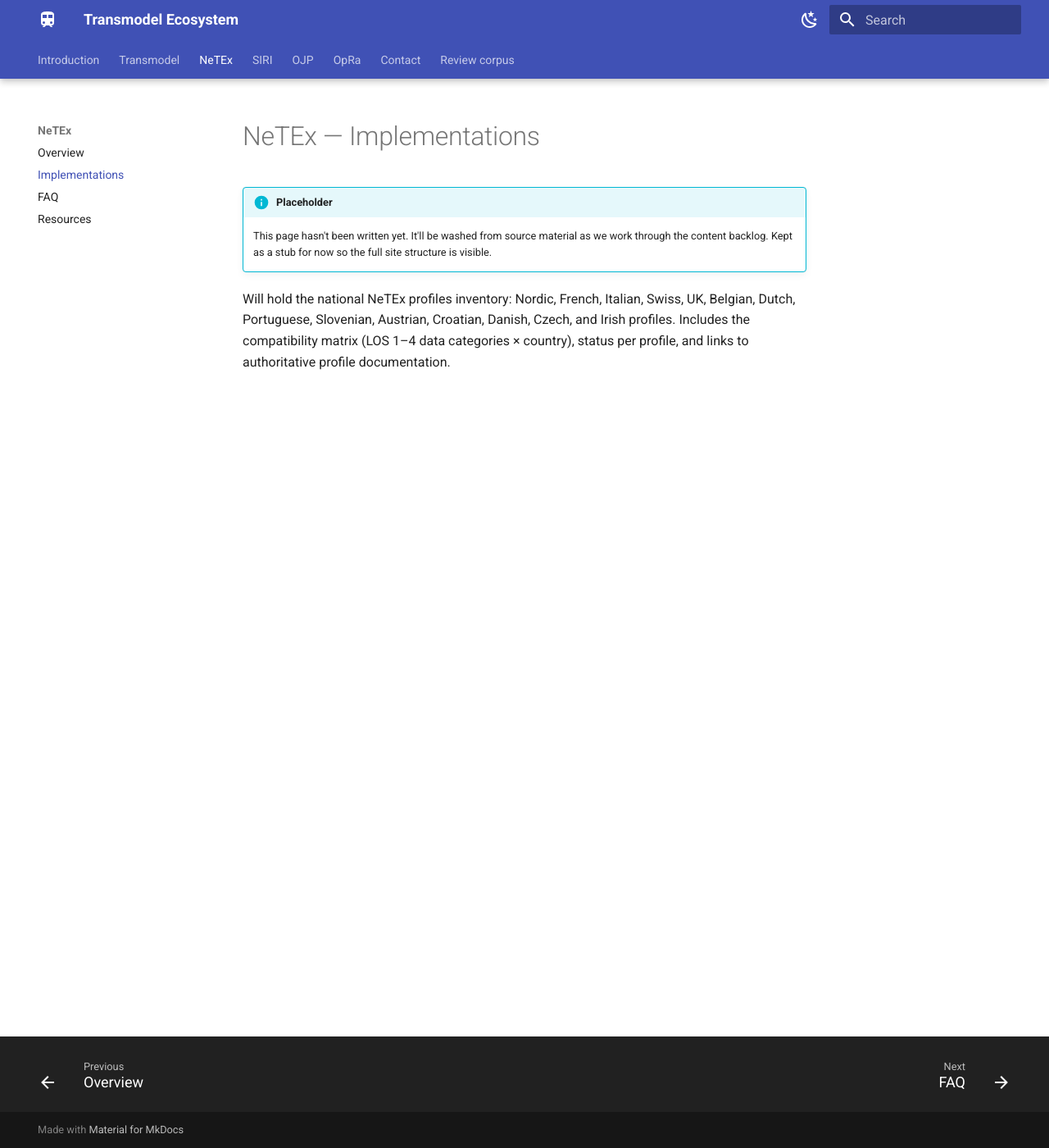
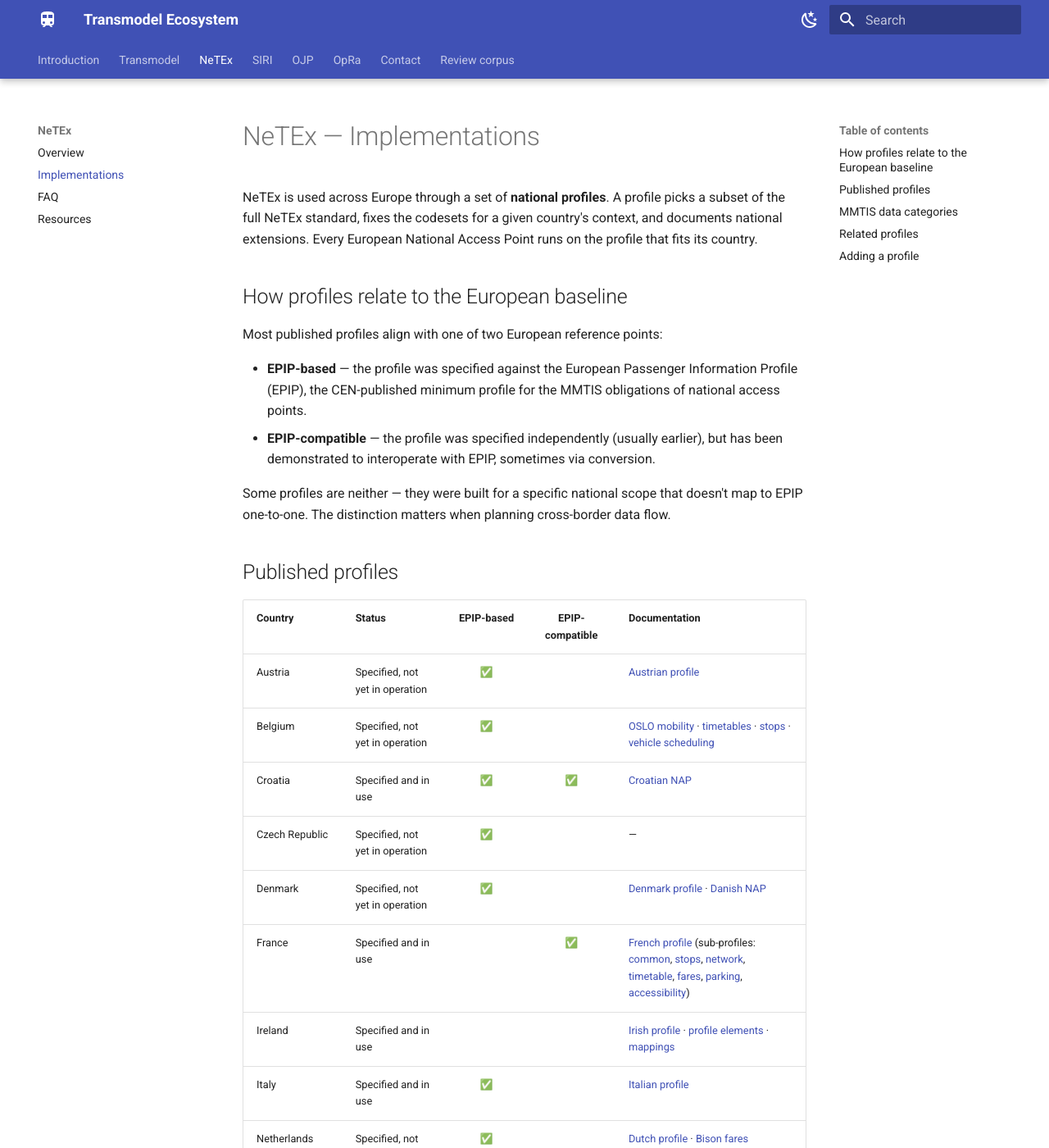
Before and after one commit to BredeD/transmodel-site, an MkDocs documentation site: the page built from docs/standards/netex/implementations.md, in a window 1280 px wide and 1400 px high. Shown: the whole window at 82% size. Built offline with MkDocs 1.6.1 and Material for MkDocs 9.7.7, drawn with Linux system fonts in a browser that asks for light colours; some of the changed text lies outside the part shown.

Commit message:
NeTEx Implementations: wash national profiles inventory from data4pt-wiki

```diff
--- a/docs/standards/netex/implementations.md
+++ b/docs/standards/netex/implementations.md
@@ -1,6 +1,57 @@
 # NeTEx — Implementations
 
-!!! info "Placeholder"
-    This page hasn't been written yet. It'll be washed from source material as we work through the content backlog. Kept as a stub for now so the full site structure is visible.
+NeTEx is used across Europe through a set of **national profiles**. A profile picks a subset of the full NeTEx standard, fixes the codesets for a given country's context, and documents national extensions. Every European National Access Point runs on the profile that fits its country.
 
-Will hold the national NeTEx profiles inventory: Nordic, French, Italian, Swiss, UK, Belgian, Dutch, Portuguese, Slovenian, Austrian, Croatian, Danish, Czech, and Irish profiles. Includes the compatibility matrix (LOS 1–4 data categories × country), status per profile, and links to authoritative profile documentation.
+## How profiles relate to the European baseline
+
+Most published profiles align with one of two European reference points:
+
+- **EPIP-based** — the profile was specified against the European Passenger Information Profile (EPIP), the CEN-published minimum profile for the MMTIS obligations of national access points.
+- **EPIP-compatible** — the profile was specified independently (usually earlier), but has been demonstrated to interoperate with EPIP, sometimes via conversion.
+
+Some profiles are neither — they were built for a specific national scope that doesn't map to EPIP one-to-one. The distinction matters when planning cross-border data flow.
+
+## Published profiles
+
+| Country | Status | EPIP-based | EPIP-compatible | Documentation |
+| --- | --- | :---: | :---: | --- |
+| Austria | Specified, not yet in operation | ✅ |  | [Austrian profile](https://mobilitaetsverbuende.atlassian.net/wiki/spaces/NET/overview) |
+| Belgium | Specified, not yet in operation | ✅ |  | [OSLO mobility](https://github.com/Informatievlaanderen/OSLOthema-mobiliteitDienstregelingEnPlanning) · [timetables](https://purl.eu/doc/applicationprofile/netex-belgium/timetables-ap/) · [stops](https://purl.eu/doc/applicationprofile/netex-belgium/stopplaces-ap/) · [vehicle scheduling](https://purl.eu/doc/applicationprofile/netex-belgium/vehiclescheduling-ap/) |
+| Croatia | Specified and in use | ✅ | ✅ | [Croatian NAP](https://www.promet-info.hr/en) |
+| Czech Republic | Specified, not yet in operation | ✅ |  | — |
+| Denmark | Specified, not yet in operation | ✅ |  | [Denmark profile](https://www.trafikstyrelsen.dk/Media/638013312835439194/Vejledning%20om%20brug%20af%20NeTEx.pdf) · [Danish NAP](https://www.trafikstyrelsen.dk/arbejdsomraader/kollektiv-trafik/statistik-og-data/krav-til-udstilling-af-data-til-rejseplanlaegning) |
+| France | Specified and in use |  | ✅ | [French profile](https://normes.transport.data.gouv.fr/normes/netex/) (sub-profiles: [common](https://normes.transport.data.gouv.fr/normes/netex/elements_communs/), [stops](https://normes.transport.data.gouv.fr/normes/netex/arrets/), [network](https://normes.transport.data.gouv.fr/normes/netex/reseaux/), [timetable](https://normes.transport.data.gouv.fr/normes/netex/horaires/), [fares](https://normes.transport.data.gouv.fr/normes/netex/tarifs/), [parking](https://normes.transport.data.gouv.fr/normes/netex/parkings/), [accessibility](https://normes.transport.data.gouv.fr/normes/netex/accessibilite/)) |
+| Ireland | Specified and in use |  |  | [Irish profile](https://netex.ie/) · [profile elements](http://netex.uk/netexie/doc/EIRE_NP/NTA-NeTEx-1-Spec-2020.08.12-v0.22.pdf) · [mappings](http://netex.uk/netexie/doc/EIRE_NP/NTA-NeTEx-2-Mappings-2020.08.06-v0.22.pdf) |
+| Italy | Specified and in use | ✅ |  | [Italian profile](https://github.com/5Tsrl/netex-italian-profile/tree/main/Linee%20guida) |
+| Netherlands | Specified, not yet in operation | ✅ |  | [Dutch profile](https://bison.dova.nu/standaarden/nederlands-netex-profiel) · [Bison fares](https://bison.dova.nu/sites/default/files/bison_prijzen_producten_en_tarieven_v8.1.3.0_release.pdf) |
+| Nordic (NO / SE / FI / DK) | Specified and in use |  | ✅ | [Nordic profile](https://enturas.atlassian.net/wiki/spaces/PUBLIC/pages/728891481/Nordic+NeTEx+Profile) |
+| Portugal | Specified and in use |  |  | [Portuguese profile](https://ptprofiles.azurewebsites.net/netex-profile) |
+| Slovenia | Specified, not yet in operation |  | ✅ | [Slovenian profile](https://www.nap.si/_resources/profiles/NeTEx_SI_Profile_v2.pdf) |
+| Switzerland | Specified and in use |  |  | [Swiss profile](https://www.oev-info.ch/sites/default/files/2024-05/NeTEx_Core-Realisation_Guide_TP_Suisse-v1.00.pdf) |
+| United Kingdom | Specified and in use |  | ✅ | [UK profile](http://netex.uk/farexchange/) · [intro](http://netex.uk/farexchange/doc/uk_profile/DfT-NeTEx-1-Fares-Intro-2019.06.17-v0.09.pdf) · [stops & timetables](http://netex.uk/farexchange/doc/uk_profile/DfT-NeTEx-2-Base_Spec-2019.06.30-v0.14.pdf) · [fares](http://netex.uk/farexchange/doc/uk_profile/DfT-NeTEx-3-Fares_Spec-2019.06.17-v0.17.pdf) |
+
+Australia (Victoria) has also adopted an EPIP-based profile outside CEN's jurisdiction; it is not listed above to keep the focus on European profiles.
+
+This inventory was originally maintained by the Data4PT project (ended June 2025). To propose a change, see [How to contribute](../../introduction/how-to-contribute.md).
+
+## MMTIS data categories
+
+The **MMTIS Regulation ((EU) 2024/490)** defines four *Levels of Service* (LOS 1–4) that public transport data must meet at national access points. Each national profile covers some or all of these levels:
+
+- **LOS 1** — location search, calendars, trip plans
+- **LOS 2** — actual passing times, service alerts, static vehicle availability
+- **LOS 3** — special conditions (luggage, wheelchair access), booking/ticketing
+- **LOS 4** — real-time occupancy, disruption alerts, service change management
+
+The most complete profiles today cover LOS 1–2 in full and much of LOS 3. LOS 4 (real-time) is generally handled via SIRI rather than NeTEx. A compatibility matrix mapping each profile against LOS 1–4 will be added here once cross-profile validation is complete.
+
+## Related profiles
+
+Beyond national profiles, two European profiles play a coordinating role:
+
+- **EPIP** — the CEN-published minimum profile for MMTIS obligations, in the [CEN NeTEx repository](https://github.com/TransmodelEcosystem/NeTEx).
+- **EFRP / EFIP** — the emerging European Fare Rail Profile and European Fare Information Profile, coordinated through CEN/TC 278 for cross-border rail fare and ticketing data.
+
+## Adding a profile
+
+A profile can be listed here once it is publicly documented and has a maintainer. Open a pull request or contact the [team](../../contact/team.md).
```
